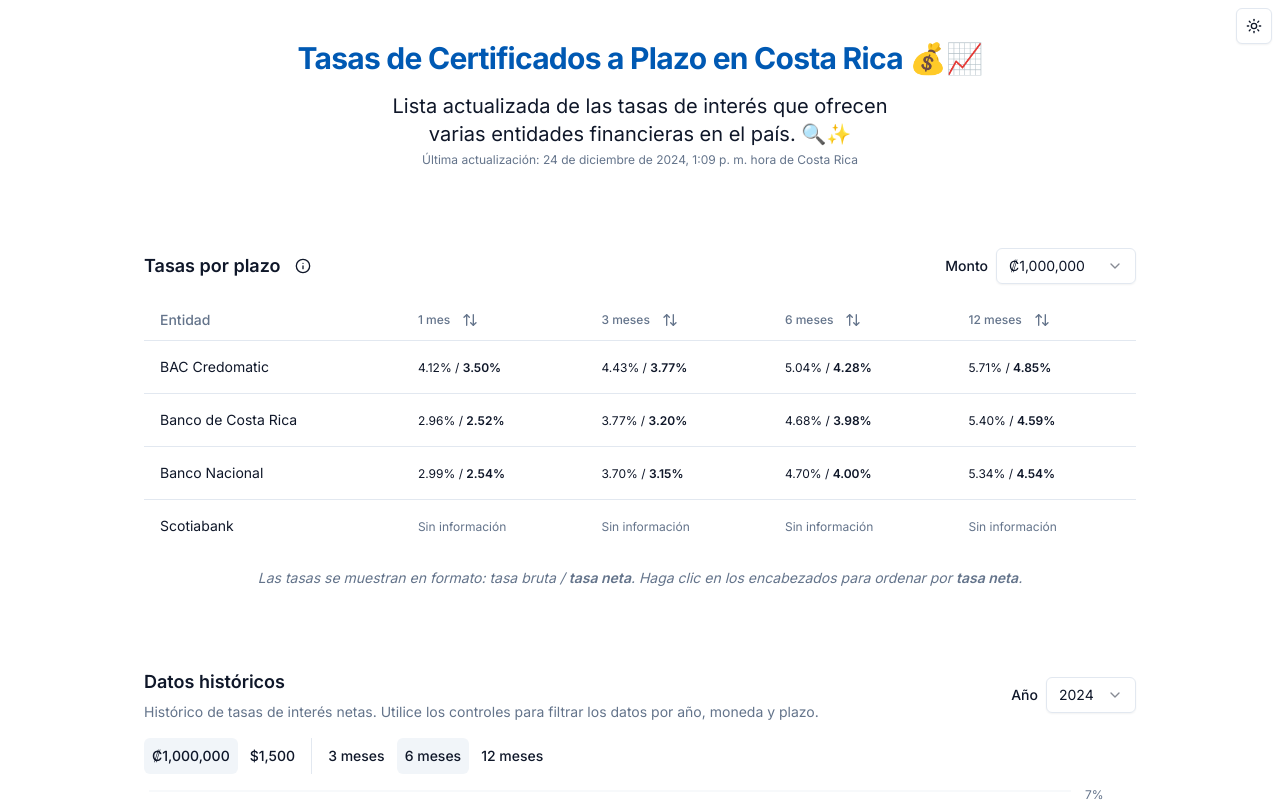
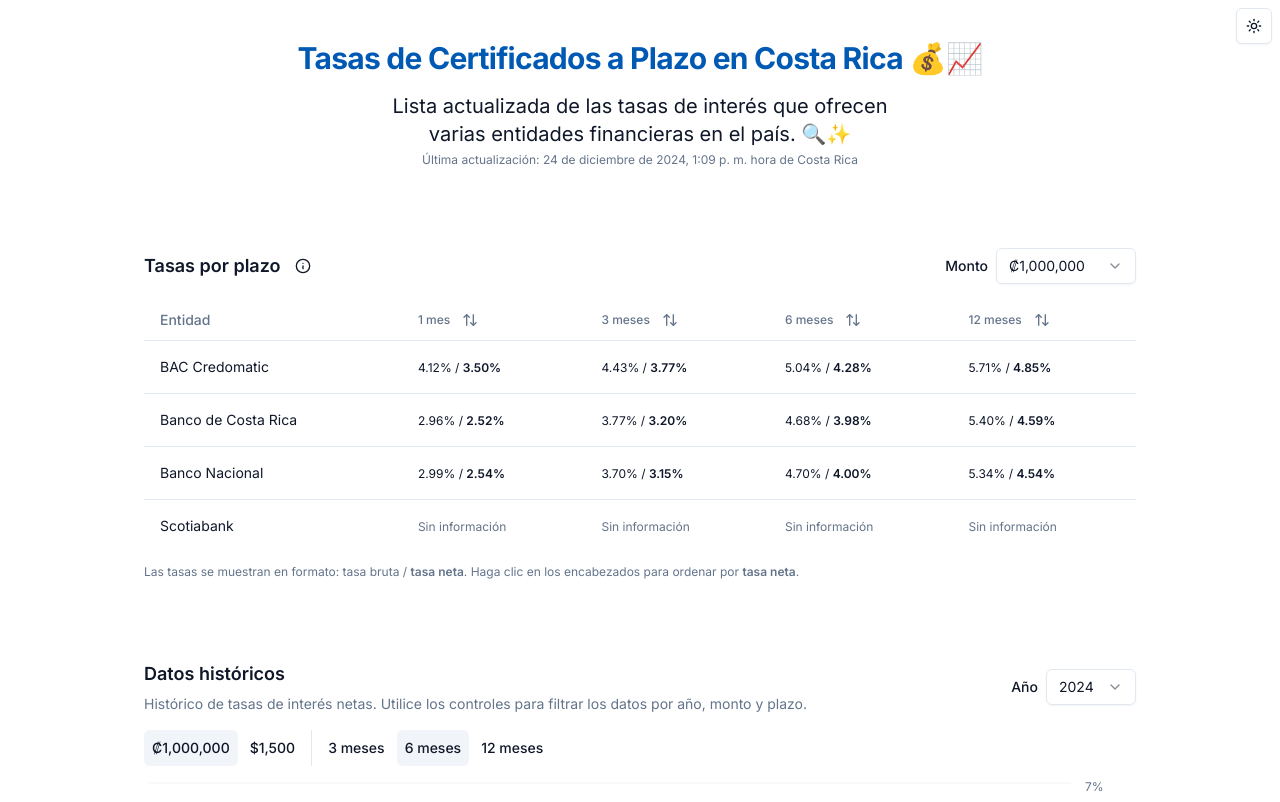
Before and after one commit to gggonzalo/tasas-cdp-cr, a Next.js app: page / in a window 1280 px wide. Shown: the top 802 px of the page. Built offline with nearby package versions, Linux system fonts and the light colour scheme.

Commit message:
Change table caption to p tag

```diff
--- a/components/HistoricalRatesChart.tsx
+++ b/components/HistoricalRatesChart.tsx
@@ -217,7 +217,7 @@
           <h2 className="text-lg font-semibold">Datos históricos</h2>
           <p className="text-sm text-muted-foreground">
             Histórico de tasas de interés netas. Utilice los controles para
-            filtrar los datos por año, moneda y plazo.
+            filtrar los datos por año, monto y plazo.
           </p>
         </div>
         <div className="flex flex-col gap-2 lg:flex-row lg:items-center">
--- a/components/MultipleTermsTable.tsx
+++ b/components/MultipleTermsTable.tsx
@@ -274,14 +274,8 @@
           </Select>
         </div>
       </div>
-
+      <div className="relative mb-3 w-full overflow-auto">
         <Table>
-        <TableCaption className="italic">
-          Las tasas se muestran en formato: tasa bruta /{" "}
-          <span className="font-semibold">tasa neta</span>. Haga clic en los
-          encabezados para ordenar por{" "}
-          <span className="font-semibold">tasa neta</span>.
-        </TableCaption>
           <TableHeader>
             {table.getHeaderGroups().map((headerGroup) => (
               <TableRow key={headerGroup.id}>
@@ -309,5 +303,12 @@
           </TableBody>
         </Table>
       </div>
+      <p className="text-xs text-muted-foreground">
+        Las tasas se muestran en formato: tasa bruta /{" "}
+        <span className="font-semibold">tasa neta</span>. Haga clic en los
+        encabezados para ordenar por{" "}
+        <span className="font-semibold">tasa neta</span>.
+      </p>
+    </div>
   );
 }
--- a/components/ui/table.tsx
+++ b/components/ui/table.tsx
@@ -6,13 +6,11 @@
   HTMLTableElement,
   React.HTMLAttributes<HTMLTableElement>
 >(({ className, ...props }, ref) => (
-  <div className="relative w-full overflow-auto">
-    <table
-      ref={ref}
-      className={cn("w-full caption-bottom text-sm", className)}
-      {...props}
-    />
-  </div>
+  <table
+    ref={ref}
+    className={cn("w-full caption-bottom text-sm", className)}
+    {...props}
+  />
 ));
 Table.displayName = "Table";
 
```
Lines whose indentation alone changed are shown as unchanged.
